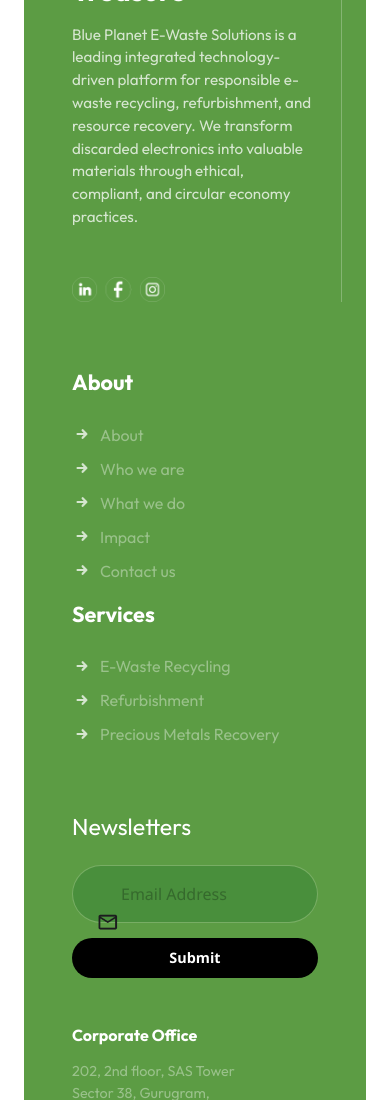
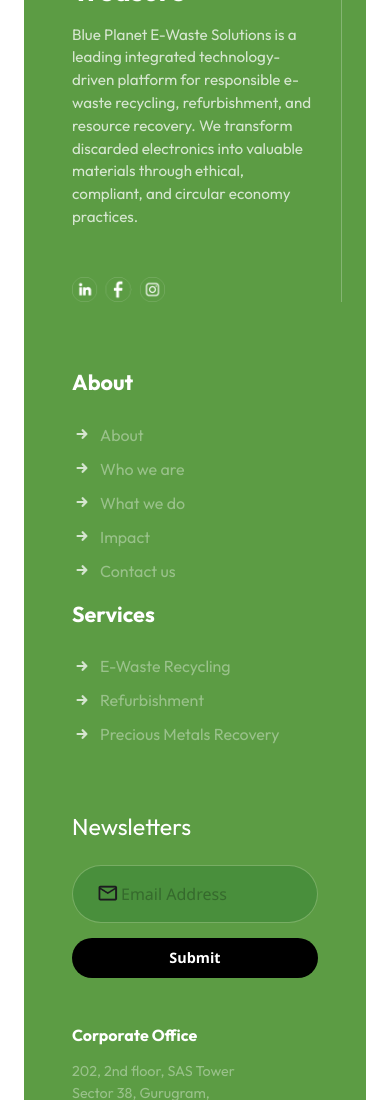
Before and after one commit to Abisheik-V/-, a React (Vite) app: page /#/ in a window 390 px wide. Shown: the part 10900-12000 px from the top of the page. Built offline with nearby package versions, Linux system fonts and the light colour scheme; a web font is replaced by a local one.

Commit message:
Updated vite config and project files

```diff
--- a/src/assets/style/style.css
+++ b/src/assets/style/style.css
@@ -492,8 +492,8 @@
         gap: 10px;
     }
 
-    .newsletter-box .bi-envelope {
-        top: 25px !important;
+    .newsletter-box img {
+        top: 28px !important;
         /* Adjust Icon position relative to input */
         transform: translateY(-50%) !important;
     }
```
